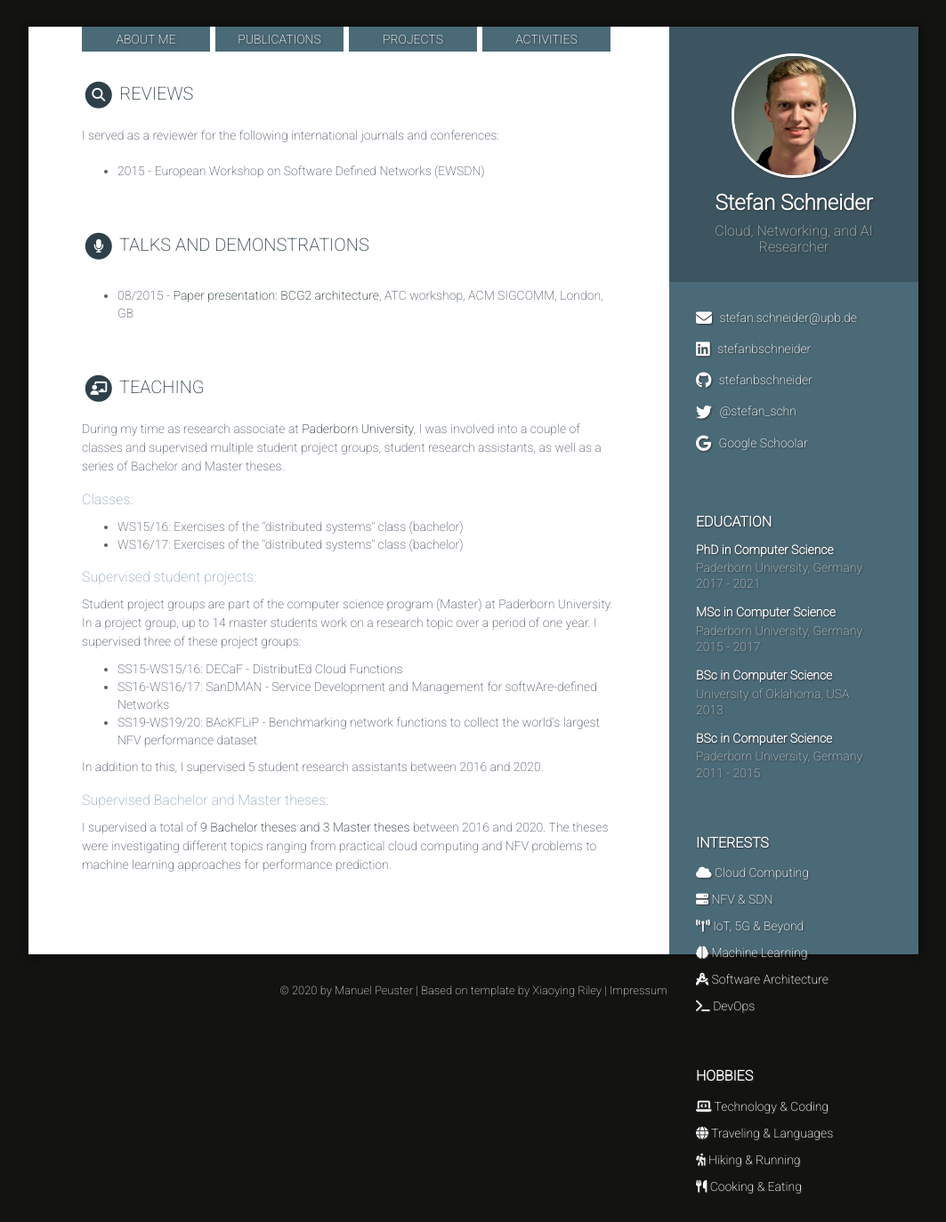
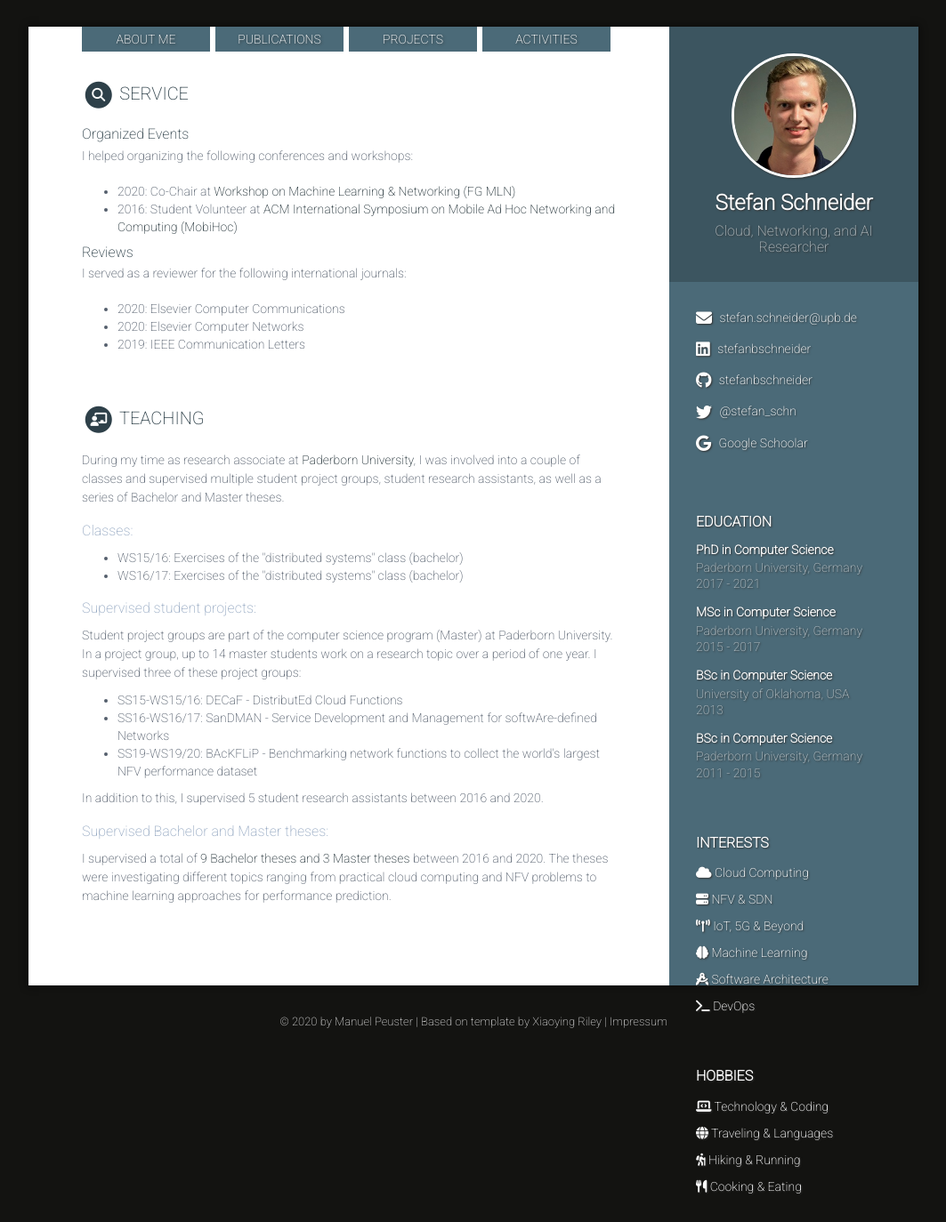
Before and after one commit to stefanbschneider/stefanbschneider.github.io, a Jekyll site: the page built from activities.html, in a window 1280 px wide. Shown: the whole page at 89% size, without its empty margins (108-1171 px from the left). Built offline with Jekyll 4.4.1, drawn with Linux system fonts in a browser that asks for light colours; nearby versions of some CDN libraries.

Commit message:
added service

```diff
--- a/_data/data.yml
+++ b/_data/data.yml
@@ -345,19 +345,35 @@ publications:
 
 
 
+
 talks:
+    # currently not used
     title: Talks and Demonstrations
     intro: ""
-
     assignments:
+    # This is manuels
       - title: "Paper presentation: BCG2 architecture"
         link: "https://conferences.sigcomm.org/sigcomm/2015/atc.php"
         location: "ATC workshop, ACM SIGCOMM, London, GB"
         date: 08/2015
 
 reviews:
-  - title: "European Workshop on Software Defined Networks (EWSDN)"
-    year: 2015
+  - title: "Elsevier Computer Communications"
+    year: 2020
+  - title: "Elsevier Computer Networks"
+    year: 2020
+  - title: "IEEE Communication Letters"
+    year: 2019
+
+organization:
+  - event: Workshop on Machine Learning & Networking (FG MLN)
+    link: https://mlkuvs.lkn.ei.tum.de/
+    role: Co-Chair
+    year: 2020
+  - event: ACM International Symposium on Mobile Ad Hoc Networking and Computing (MobiHoc)
+    link: https://www.sigmobile.org/mobihoc/2016/
+    role: Student Volunteer
+    year: 2016
 
 # skills:
     # title: Skills &amp; Technologies
--- a/_includes/service.html
+++ b/_includes/service.html
@@ -1,5 +1,3 @@
-{% assign reviews = site.data.data.reviews %}
-{% if reviews %}
 <section class="section publications-section">
 
   <h2 class="section-title">
@@ -7,19 +5,40 @@
       <i class="fas fa-circle fa-stack-2x"></i>
       <i class="fas fa-search fa-stack-1x fa-inverse"></i>
     </span>
-    Reviews
+    Service
   </h2>
 
+
+  {% assign orga = site.data.data.organization %}
+  {% if orga %}
+  <h3 class="subsection-title">Organized Events</h3>
   <div class="intro">
-    I served as a reviewer for the following international journals and conferences:
+    I helped organizing the following conferences and workshops:
+  </div><!--//intro-->
+
+  <ul>
+  {% for org in orga %}
+    <li>{{ org.year }}: {{ org.role }} at
+		<a href="{{ org.link }}" target="_blank">{{ org.event }}</a>
+	</li>
+  {% endfor %}
+  </ul>
+  {% endif %}
+
+
+  {% assign reviews = site.data.data.reviews %}
+  {% if reviews %}
+  <h3 class="subsection-title">Reviews</h3>
+  <div class="intro">
+    I served as a reviewer for the following international journals:
   </div><!--//intro-->
 
   <ul>
   {% for review in reviews %}
-    <li>{{ review.year }} - {{ review.title }}</li>
+    <li>{{ review.year }}: {{ review.title }}</li>
   {% endfor %}
   </ul>
+  {% endif %}
 
 
 </section><!--//section-->
-{% endif %}
--- a/_sass/_base.scss
+++ b/_sass/_base.scss
@@ -192,6 +192,14 @@ p {
         margin-top: 0;
         margin-bottom: 20px;
     }
+	.subsection-title {
+		font-size: 16px;
+		font-weight: 400;
+		color: darken($theme-color, 15%);
+        position: relative;
+        margin-top: 10px;
+        margin-bottom: 5px;
+	}
     .section {
         margin-bottom: 60px;
     }
--- a/activities.html
+++ b/activities.html
@@ -4,6 +4,4 @@ layout: default
 
 {% include service.html %}
 
-{% include talklist.html %}
-
 {% include teaching.html %}
```
Also changed, not shown: README.md.
